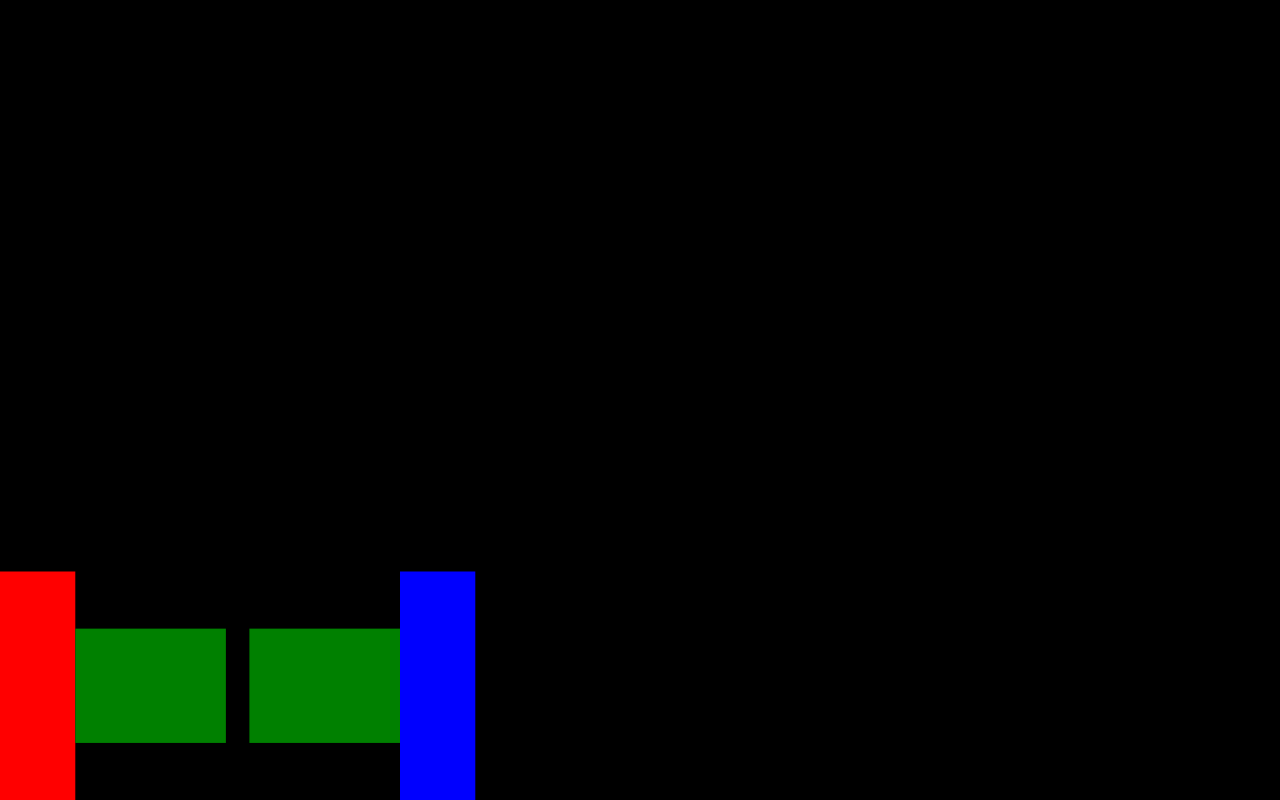
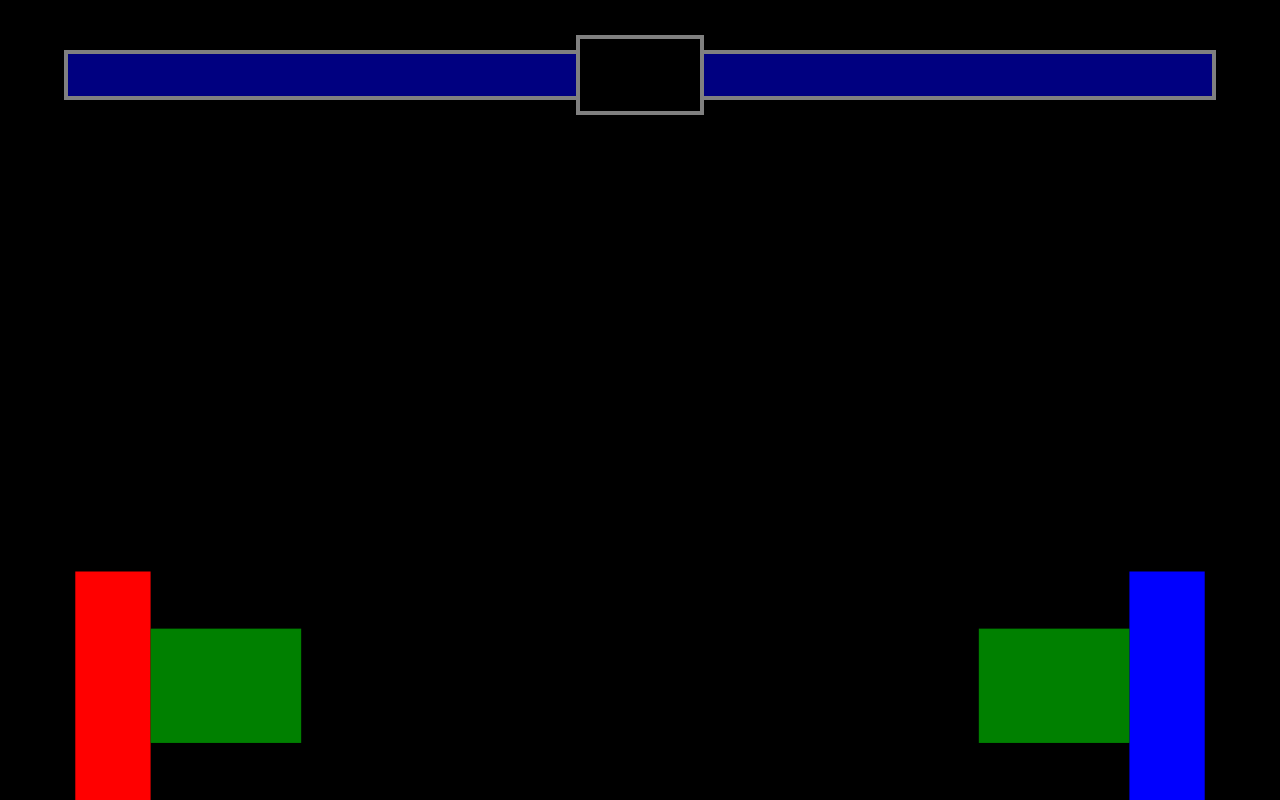
Before and after one commit to KalleChen/fighting-web-game, a website: page index.html in a window 1280 px wide. Drawn offline with nearby package versions, Linux system fonts and the light colour scheme.

Commit message:
Add life point

```diff
--- a/index.html
+++ b/index.html
@@ -6,8 +6,21 @@
   </head>
   <body>
     <div style="100vw;100vh;position:relative;">
+      <div class="top_block">
+        <div class="life_block">
+          <div id="left_life" class="life"></div>
+        </div>
+        <div class="time_block"></div>
+        <div class="life_block">
+          <div id="right_life" class="life"></div>
+        </div>
+      </div>
       <canvas> </canvas>
     </div>
+    <script
+      type="text/javascript"
+      src="https://cdnjs.cloudflare.com/ajax/libs/gsap/3.10.4/gsap.min.js"
+    ></script>
     <script type="text/javascript" src="index.js"></script>
   </body>
 </html>
--- a/index.js
+++ b/index.js
@@ -1,8 +1,10 @@
 const canvas = document.querySelector('canvas')
 const context = canvas.getContext('2d')
-const GRAVITY = 0.5
+const GRAVITY = 0.9
 const X_VELOCITY = 8
-const Y_VELOCITY = -18
+const Y_VELOCITY = -20
+const LIFE_POINT = 10
+const DAMAGE = 1
 
 // Setup canvas
 canvas.width = window.innerWidth
@@ -27,6 +29,9 @@ class Sprite {
         y: this.position.y + this.height / 4,
       },
     }
+    this.attackable = false
+    this.attacking = false
+    this.lifePoint = LIFE_POINT
   }
 
   draw() {
@@ -39,6 +44,17 @@ class Sprite {
       this.attackBox.width,
       this.attackBox.height
     )
+  }
+
+  attack(other) {
+    if (this.isAttacking) return
+    this.attacking = true
+    if (this.attackable) {
+      other.lifePoint -= DAMAGE
+    }
+    setTimeout(() => {
+      this.attacking = false
+    }, 300)
   }
 
   update() {
@@ -65,7 +81,7 @@ class Sprite {
 
 const player = new Sprite({
   position: {
-    x: 0,
+    x: canvas.width / 17,
     y: 0,
   },
   velocity: {
@@ -78,7 +94,7 @@ const player = new Sprite({
 
 const enemy = new Sprite({
   position: {
-    x: 400,
+    x: (canvas.width / 17) * 15,
     y: 0,
   },
   velocity: {
@@ -104,35 +120,60 @@ const keys = {
   },
 }
 
+const checkAttackRange = (p1, p2) => {
+  const XValid =
+    (p1.attackBox.position.x <= p2.position.x &&
+      p1.attackBox.position.x + p1.attackBox.width >= p2.position.x) ||
+    (p1.attackBox.position.x <= p2.position.x + p2.width &&
+      p1.attackBox.position.x + p1.attackBox.width >= p2.position.x + p2.width)
+  const YValid = p1.attackBox.position.y + p1.attackBox.height >= p2.position.y
+  return XValid && YValid
+}
+
 const animate = () => {
   window.requestAnimationFrame(animate)
   context.fillStyle = 'black'
   context.fillRect(0, 0, canvas.width, canvas.height)
+  gsap.to('#left_life', {
+    width: `${(player.lifePoint / LIFE_POINT) * 100}%`,
+  })
+  gsap.to('#right_life', {
+    width: `${(enemy.lifePoint / LIFE_POINT) * 100}%`,
+  })
   player.update()
   enemy.update()
 
-  if (keys.a.pressed && player.lastKey === 'a') {
+  // player movement
+  if (keys.a.pressed && player.lastKey !== 'd') {
     player.velocity.x = -X_VELOCITY
-  } else if (keys.d.pressed && player.lastKey === 'd') {
+    player.attackBox.direction = 0
+  } else if (keys.d.pressed && player.lastKey !== 'a') {
     player.velocity.x = X_VELOCITY
+    player.attackBox.direction = 1
   } else {
     player.velocity.x = 0
   }
-
-  if (keys.ArrowLeft.pressed && enemy.lastKey === 'ArrowLeft') {
+  // enemy movement
+  if (keys.ArrowLeft.pressed && enemy.lastKey !== 'ArrowRight') {
     enemy.velocity.x = -X_VELOCITY
-  } else if (keys.ArrowRight.pressed && enemy.lastKey === 'ArrowRight') {
+    enemy.attackBox.direction = 0
+  } else if (keys.ArrowRight.pressed && enemy.lastKey !== 'ArrowLeft') {
     enemy.velocity.x = X_VELOCITY
+    enemy.attackBox.direction = 1
   } else {
     enemy.velocity.x = 0
   }
 
-  if (player.position.x >= enemy.position.x + enemy.width) {
-    player.attackBox.direction = 0
-    enemy.attackBox.direction = 1
+  // sprite attack check
+  if (checkAttackRange(player, enemy)) {
+    player.attackable = true
   } else {
-    player.attackBox.direction = 1
-    enemy.attackBox.direction = 0
+    player.attackable = false
+  }
+  if (checkAttackRange(enemy, player)) {
+    enemy.attackable = true
+  } else {
+    enemy.attackable = false
   }
 }
 
@@ -154,6 +195,9 @@ window.addEventListener('keydown', (event) => {
         player.jumpTimes++
       }
       break
+    case 's':
+      player.attack(enemy)
+      break
     case 'ArrowLeft':
       keys.ArrowLeft.pressed = true
       enemy.lastKey = 'ArrowLeft'
@@ -168,6 +212,9 @@ window.addEventListener('keydown', (event) => {
         enemy.jumpTimes++
       }
       break
+    case 'ArrowDown':
+      enemy.attack(player)
+      break
   }
 })
 
@@ -175,15 +222,19 @@ window.addEventListener('keyup', (event) => {
   switch (event.key) {
     case 'd':
       keys.d.pressed = false
+      player.lastKey = null
       break
     case 'a':
       keys.a.pressed = false
+      player.lastKey = null
       break
     case 'ArrowLeft':
       keys.ArrowLeft.pressed = false
+      enemy.lastKey = null
       break
     case 'ArrowRight':
       keys.ArrowRight.pressed = false
+      enemy.lastKey = null
       break
   }
 })
--- a/style.css
+++ b/style.css
@@ -4,3 +4,47 @@ body {
   margin: 0;
   padding: 0;
 }
+
+div {
+  box-sizing: border-box;
+}
+
+.top_block {
+  width: 100vw;
+  height: 150;
+  position: absolute;
+  top: 0;
+  left: 0;
+  display: flex;
+  justify-content: center;
+  align-items: center;
+}
+
+.life_block {
+  position: relative;
+  width: 40vw;
+  height: 50;
+  background-color: red;
+  border: 4px solid gray;
+  display: flex;
+}
+.life_block:nth-child(1) {
+  border-right: 0;
+  justify-content: flex-end;
+}
+.life_block:nth-child(3) {
+  border-left: 0;
+  justify-content: flex-start;
+}
+
+.life {
+  height: 100%;
+  background-color: navy;
+}
+
+.time_block {
+  width: 10vw;
+  height: 80;
+  border: 4px solid gray;
+  background-color: black;
+}
```
Also changed, not shown: 2 other files.
